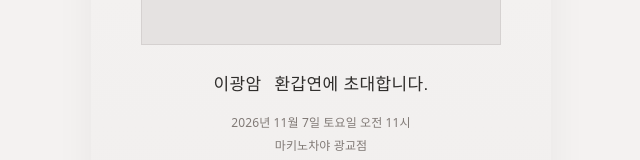
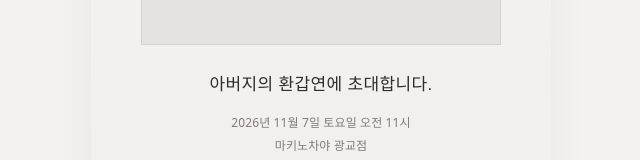
Before and after one commit to Hokite/invitation, a React (Vite) app: page / in a window 1280 px wide. Shown: the part 565-725 px from the top of the page, without its empty margins (319-959 px from the left). Built offline with nearby package versions, Linux system fonts and the light colour scheme.

Commit message:
Update App.tsx

```diff
--- a/src/App.tsx
+++ b/src/App.tsx
@@ -129,8 +129,7 @@ export default function App() {
           </div>
 
           <div className="hero-name-row">
-            <strong>{invitation.name}</strong>
-            <strong>환갑연에 초대합니다.</strong>
+            <strong>아버지의 환갑연에 초대합니다.</strong>
           </div>
 
           <p className="hero-meta">{label} {eventTimeText}</p>
```
